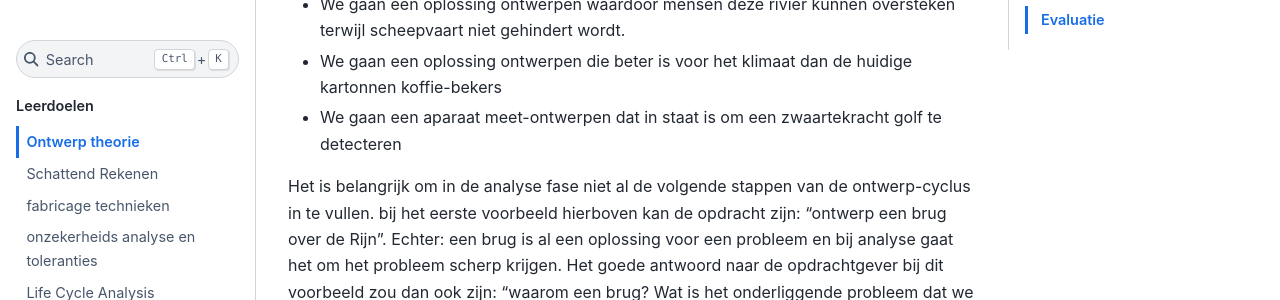
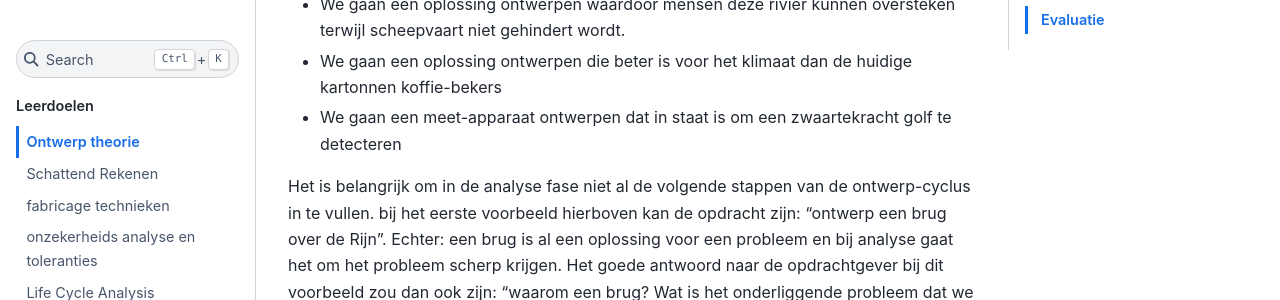
Before and after one commit to bafl1971/Design-Engineering-voor-Fysici-Dictaat, a Jupyter Book: the page built from book/leerdoelen/ontwerpen.md, in a window 1280 px wide and 900 px high, scrolled down 1741 px. Shown: the part 153-453 px from the top of the window. Built offline with Jupyter Book 1.0.4 settings and Sphinx 7.4.7 and the Sphinx Book theme 1.1.4, drawn with Linux system fonts in a browser that asks for light colours; comment, search, counter and statistics services are not loaded.

Commit message:
Update ontwerpen.md
typo

```diff
--- a/book/leerdoelen/ontwerpen.md
+++ b/book/leerdoelen/ontwerpen.md
@@ -26,7 +26,7 @@ Bijvoorbeeld:
 
 * We gaan een oplossing ontwerpen waardoor mensen deze rivier kunnen oversteken terwijl scheepvaart niet gehindert wordt.
 * We gaan een oplossing ontwerpen die beter is voor het klimaat dan de huidige kartonnen koffie-bekers
-* We gaan een aparaat meet-ontwerpen dat in staat is om een zwaartekracht golf te detecteren
+* We gaan een meet-apparaat ontwerpen dat in staat is om een zwaartekracht golf te detecteren
 
 Het is belangrijk om in de analyse fase niet al de volgende stappen van de ontwerp-cyclus in te vullen. bij het eerste voorbeeld hierboven kan de opdracht zijn: "ontwerp een brug over de Rijn". Echter: een brug is al een oplossing voor een probleem en bij analyse gaat het om het probleem scherp krijgen. Het goede antwoord naar de opdrachtgever bij dit voorbeeld zou dan ook zijn: "waarom een brug? Wat is het onderliggende probleem dat we moeten oplossen?" Door de juiste vragen te stellen krijg je het probleem helder, in dit geval: er moeten mensen naar de andere kant van de rivier.
 
```
